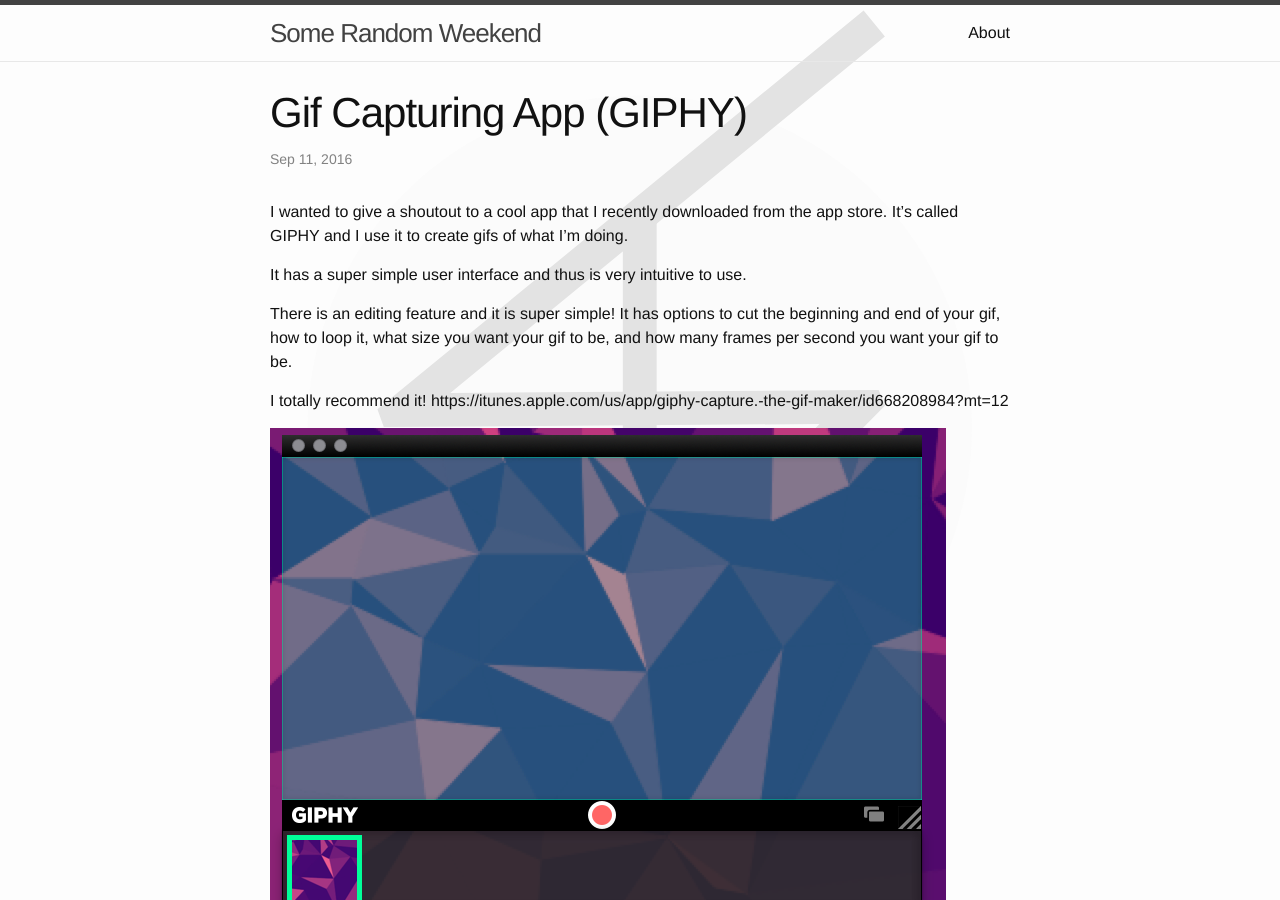
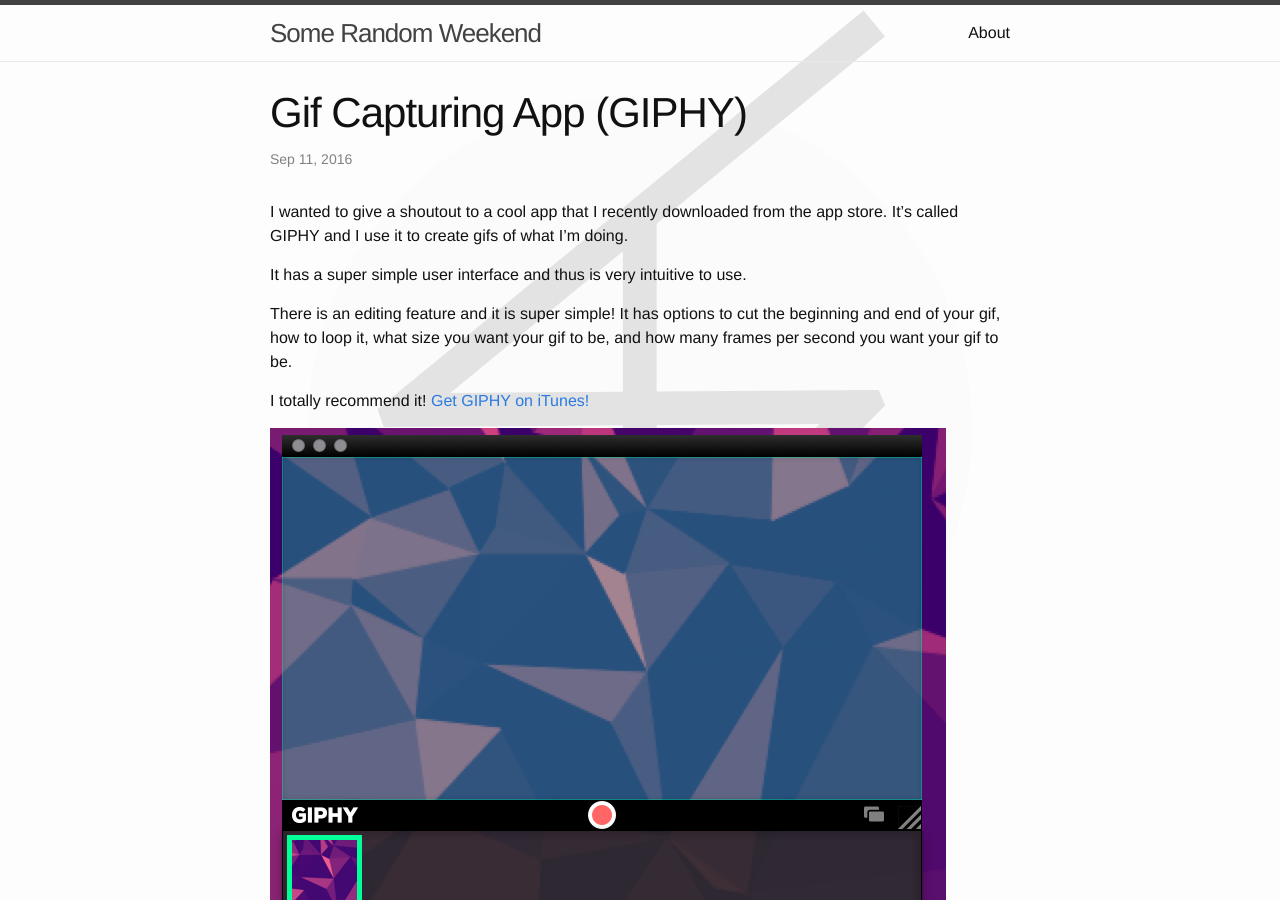
Before and after one commit to seimith/seimith.github.io, a Jekyll site: the page built from _posts/2016-09-11-Gif Capturing App.md, in a window 1280 px wide and 900 px high. Built offline with Jekyll 4.4.1, drawn with Linux system fonts in a browser that asks for light colours.

Commit message:
Update 2016-09-11-Gif Capturing App.md

```diff
--- a/_posts/2016-09-11-Gif Capturing App.md
+++ b/_posts/2016-09-11-Gif Capturing App.md
@@ -11,6 +11,6 @@ It has a super simple user interface and thus is very intuitive to use.
 
 There is an editing feature and it is super simple! It has options to cut the beginning and end of your gif, how to loop it, what size you want your gif to be, and how many frames per second you want your gif to be.
 
-I totally recommend it! https://itunes.apple.com/us/app/giphy-capture.-the-gif-maker/id668208984?mt=12
+I totally recommend it! [Get GIPHY on iTunes!](https://itunes.apple.com/us/app/giphy-capture.-the-gif-maker/id668208984?mt=12 "GIPHY")
 
 ![alt text](https://raw.githubusercontent.com/seimith/seimith.github.io/master/_assets/2016-09-11-assets/img2.png "GIPHY app")
```
